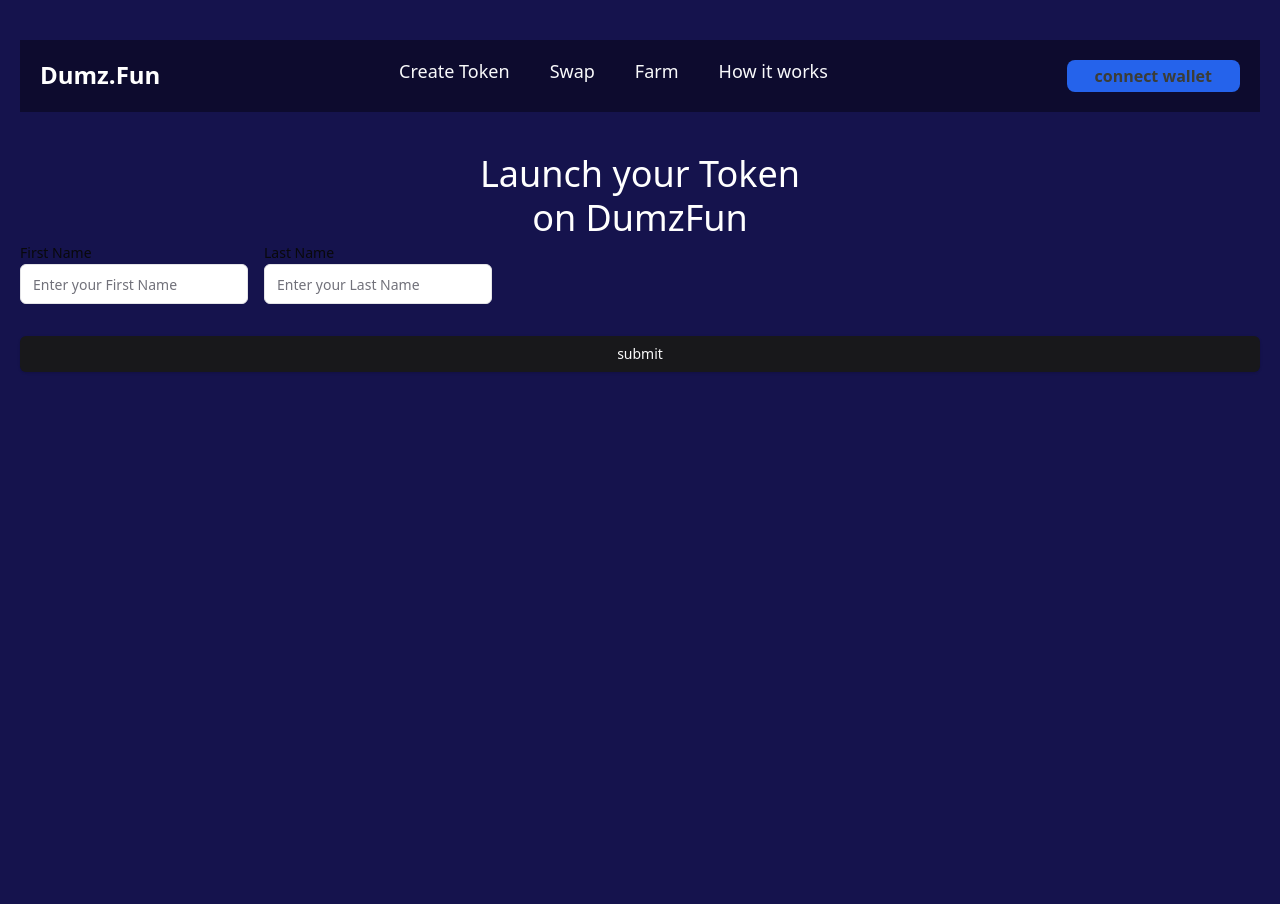
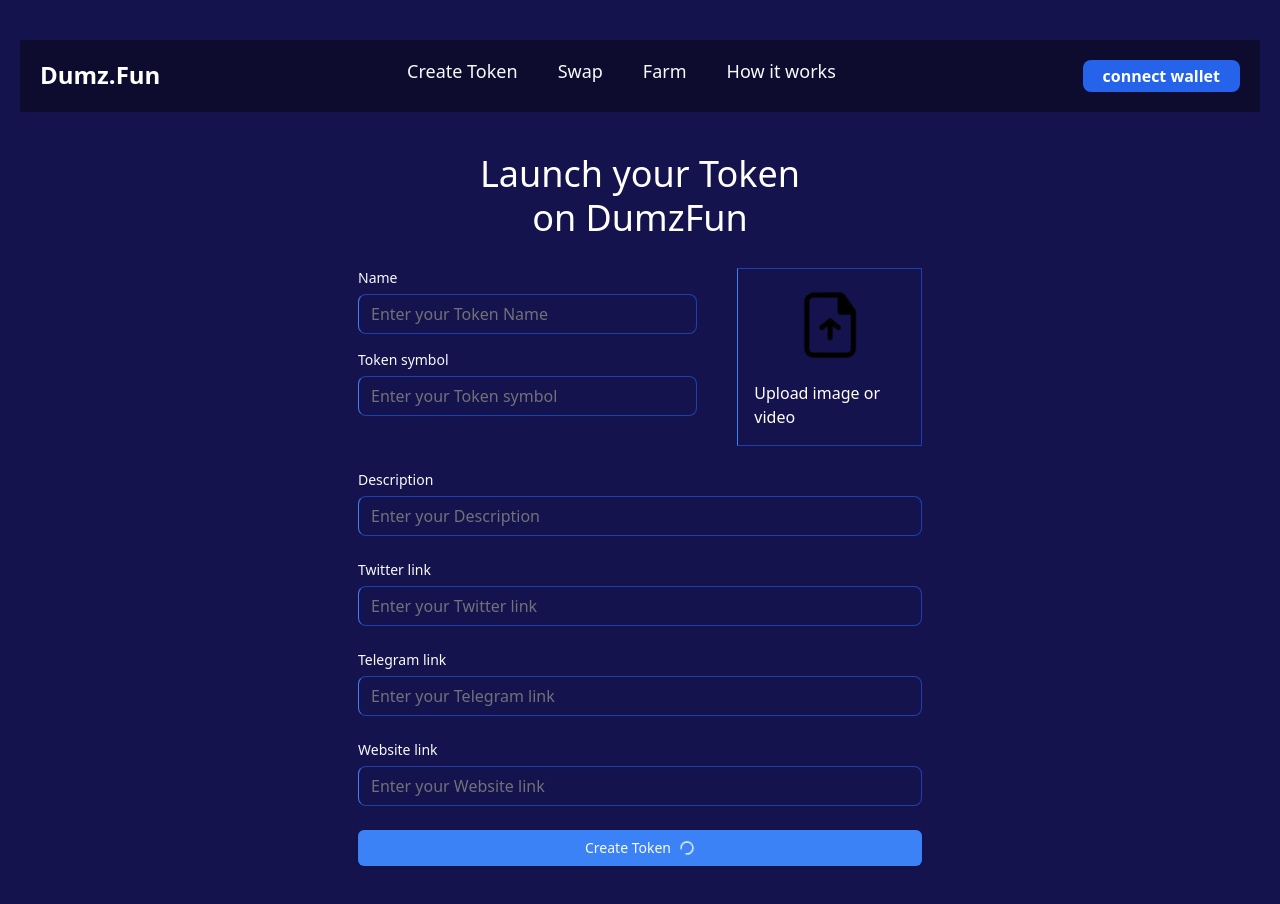
Before and after one commit to Orsini13/Fun, a Next.js app: page /create-token in a window 1280 px wide. Shown: the top 904 px of the page. Before the commit the page ends 800 px from the top, so only its background shows below. Built offline with nearby package versions, Linux system fonts and the light colour scheme.

Commit message:
implement create token form

```diff
--- a/app/(root)/create-token/page.tsx
+++ b/app/(root)/create-token/page.tsx
@@ -3,16 +3,18 @@ import React from 'react'
 
 const page = () => {
     return (
-        <section>
+        <section className=''>
 
             <article className='text-36 flex justify-center text-center m-auto text-white mt-10  '>
                 Launch your Token <br /> on DumzFun
             </article>
 
-            <TokenForm
+            <section className='m-auto p-7 w-1/2 h-1/4 '>
+                <TokenForm
+                />
+            </section>
 
 
-            />
         </section>
     )
 }
--- a/app/globals.css
+++ b/app/globals.css
@@ -50,6 +50,29 @@
   }
   .navlink{
     @apply text-18 text-gray-50 hover:text-[#eefceecc] cursor-pointer
+  }
+  /* form */
+    .auth-form {
+    @apply flex min-h-screen w-full max-w-[420px] flex-col justify-center gap-5 py-10 md:gap-8;
+  }
+ .input-class {
+    @apply text-16 placeholder:text-16 rounded-lg bg-transparent border-0.2 border-solid border-blue-800 border-l-blue-500 text-white placeholder:text-gray-500;
+  }
+
+  .form-item {
+    @apply flex flex-col gap-1.5;
+  }
+
+  .form-label {
+    @apply text-14 w-full max-w-[280px] font-medium text-gray-50;
+  }
+
+  .form-message {
+    @apply text-12 text-red-500;
+  }
+
+  .form-btn {
+    @apply text-16 rounded-lg border border-bankGradient bg-bank-gradient font-semibold text-white shadow-form;
   }
 }
 @layer base {
--- a/components/CustomForm.tsx
+++ b/components/CustomForm.tsx
@@ -42,7 +42,7 @@ const CustomForm = ({ control, name, label, placeholder }: CustomForm) => {
                                 <Input
                                     placeholder={placeholder}
                                     className='input-class'
-                                  type={name === 'name' || 'description' ? 'text' : 'url'}
+                                    type={name === 'name' || 'symbol' || 'description' ? 'text' : 'url'}
                                     {...field}
                                 />
                             </FormControl>
--- /dev/null
+++ b/components/InputFile.tsx
@@ -0,0 +1,46 @@
+"use client"
+import Image from 'next/image';
+import React, { useState } from 'react';
+
+type FileInputProps = {
+    onFileSelect: (file: File | null) => void;
+};
+
+const FileInput =() =>{
+
+// const FileInput: React.FC<FileInputProps> = ({ onFileSelect }) => {
+//     const [selectedFile, setSelectedFile] = useState<File | null>(null);
+
+//     const handleFileChange = (event: React.ChangeEvent<HTMLInputElement>) => {
+//         const file = event.target.files ? event.target.files[0] : null;
+//         setSelectedFile(file);
+//         onFileSelect(file);
+//     };
+    return (
+        <div>
+
+            <div
+                className='justify-center items-center p-4 gap-4 flex flex-col m-auto border-0.2 border-solid border-blue-800  border-l-blue-500'>
+                <Image
+                    src="/icons/upload.png"
+                    alt='upload your image'
+                    width={80}
+                    height={80}
+                />
+                <input type="file"
+                    accept="image/*,application/pdf"
+                    className='hidden' />
+                <label htmlFor="file"
+                    className='text-white'
+                >Upload image or video</label>
+                {/* {selectedFile && (
+                    <p>Selected file: {selectedFile.name}</p>
+                )} */}
+            </div>
+
+
+        </div>
+    );
+};
+
+export default FileInput;
--- a/components/Navbar.tsx
+++ b/components/Navbar.tsx
@@ -31,7 +31,7 @@ const Navbar = () => {
             </div>
 
             <div className="sm:flex hidden flex-row justify-end gap-4">
-                <button className="text-[#3C3D37] bg-blue-600 py-1 px-7 rounded-lg font-bold hover:bg-opacity-80">
+                <button className="text-white bg-blue-600 py-1 px-5 rounded-lg font-bold hover:bg-opacity-80">
                     connect wallet
                 </button>
             </div>
--- a/components/TokenForm.tsx
+++ b/components/TokenForm.tsx
@@ -7,6 +7,9 @@ import { Button } from "@/components/ui/button"
 import { Form, } from "@/components/ui/form"
 import { authFormSchema } from '@/lib/utils'
 import CustomForm from './CustomForm'
+import Image from 'next/image'
+import InputFile from './InputFile'
+import { Loader2 } from 'lucide-react'
 
 const TokenForm = () => {
 
@@ -18,33 +21,51 @@ const TokenForm = () => {
             description: ""
         },
     })
-    const onSubmit = ()=>{
-
+    const onSubmit = async (data: z.infer<typeof formSchema>) => {
+        console.log(data);
     }
 
     return (
         <div>
 
             <Form {...form}>
-              <form onSubmit={form.handleSubmit(onSubmit)} className="space-y-8">
+                <form onSubmit={form.handleSubmit(onSubmit)} className="space-y-6">
 
                     <>
-                          <div className='flex gap-4'>
+                        <div className='flex flex-row gap-10'>
+                            <div className='flex flex-col gap-4 w-2/3'>
                                 <CustomForm
-                                  name="name" label="First Name" placeholder="Enter your First Name" control={form.control}
+                                    name="name" label="Name" placeholder="Enter your Token Name" control={form.control}
                                 />
                                 <CustomForm
-                                  name="name" label="Last Name" placeholder="Enter your Last Name" control={form.control}
+                                    name="symbol" label="Token symbol" placeholder="Enter your Token symbol" control={form.control}
                                 />
                             </div>
+                            <InputFile />
+                        </div>
 
-
+                        <div className=" flex flex-col gap-6">
+                            <CustomForm
+                                name="description" label="Description" placeholder="Enter your Description" control={form.control}
+                            />
+                            <CustomForm
+                                name="twitterLink" label="Twitter link" placeholder="Enter your Twitter link" control={form.control}
+                            />
+                            <CustomForm
+                                name="telegramLink" label="Telegram link" placeholder="Enter your Telegram link" control={form.control}
+                            />
+                            <CustomForm
+                                name="websiteLink" label="Website link" placeholder="Enter your Website link" control={form.control}
+                            />
+                        </div>
                     </>
 
+                    <div className='flex flex-col gap-4'>
+                        <Button type="submit"
+                        className='bg-blue-500 justify-center items-center'>
+                            <h1>Create Token</h1>
+                            <Loader2 size={20} className='animate-spin' />
 
-                  <div className='flex flex-col gap-4'>
-                      <Button type="submit">
-                        submit
                         </Button>
                     </div>
                 </form>
--- a/lib/utils.ts
+++ b/lib/utils.ts
@@ -10,6 +10,9 @@ export const authFormSchema = () =>
   z.object({
     // both
     name: z.string().max(20),
-    symbol: z.string().min(8),
-    description: z.string().min(20),
+    symbol: z.string().min(3).max(6),
+    description: z.string().min(5),
+    twitterLink: z.string().min(5),
+    telegramLink: z.string().min(5),
+    websiteLink: z.string().min(5),
   })
--- a/tailwind.config.ts
+++ b/tailwind.config.ts
@@ -1,44 +1,48 @@
 import type { Config } from "tailwindcss";
 
 const config: Config = {
-    darkMode: ["class"],
+  darkMode: ['class'],
   content: [
-    "./pages/**/*.{js,ts,jsx,tsx,mdx}",
-    "./components/**/*.{js,ts,jsx,tsx,mdx}",
-    "./app/**/*.{js,ts,jsx,tsx,mdx}",
+    './pages/**/*.{js,ts,jsx,tsx,mdx}',
+    './components/**/*.{js,ts,jsx,tsx,mdx}',
+    './app/**/*.{js,ts,jsx,tsx,mdx}',
   ],
   theme: {
     extend: {
+      borderWidth: {
+        '0.5': '0.5px',
+        '0.2': '0.3px',
+      },
       colors: {
         background: 'hsl(var(--background))',
         foreground: 'hsl(var(--foreground))',
         card: {
           DEFAULT: 'hsl(var(--card))',
-  				foreground: 'hsl(var(--card-foreground))'
+          foreground: 'hsl(var(--card-foreground))',
         },
         popover: {
           DEFAULT: 'hsl(var(--popover))',
-  				foreground: 'hsl(var(--popover-foreground))'
+          foreground: 'hsl(var(--popover-foreground))',
         },
         primary: {
           DEFAULT: 'hsl(var(--primary))',
-  				foreground: 'hsl(var(--primary-foreground))'
+          foreground: 'hsl(var(--primary-foreground))',
         },
         secondary: {
           DEFAULT: 'hsl(var(--secondary))',
-  				foreground: 'hsl(var(--secondary-foreground))'
+          foreground: 'hsl(var(--secondary-foreground))',
         },
         muted: {
           DEFAULT: 'hsl(var(--muted))',
-  				foreground: 'hsl(var(--muted-foreground))'
+          foreground: 'hsl(var(--muted-foreground))',
         },
         accent: {
           DEFAULT: 'hsl(var(--accent))',
-  				foreground: 'hsl(var(--accent-foreground))'
+          foreground: 'hsl(var(--accent-foreground))',
         },
         destructive: {
           DEFAULT: 'hsl(var(--destructive))',
-  				foreground: 'hsl(var(--destructive-foreground))'
+          foreground: 'hsl(var(--destructive-foreground))',
         },
         border: 'hsl(var(--border))',
         input: 'hsl(var(--input))',
@@ -48,16 +52,16 @@ const config: Config = {
           '2': 'hsl(var(--chart-2))',
           '3': 'hsl(var(--chart-3))',
           '4': 'hsl(var(--chart-4))',
-  				'5': 'hsl(var(--chart-5))'
-  			}
+          '5': 'hsl(var(--chart-5))',
+        },
       },
       borderRadius: {
         lg: 'var(--radius)',
         md: 'calc(var(--radius) - 2px)',
-  			sm: 'calc(var(--radius) - 4px)'
+        sm: 'calc(var(--radius) - 4px)',
+      },
+    },
+  },
+  plugins: [require('tailwindcss-animate')],
 }
-  	}
-  },
-  plugins: [require("tailwindcss-animate")],
-};
 export default config;
```
Also changed, not shown: public/icons/upload.png (added). Lines whose indentation alone changed are shown as unchanged.
